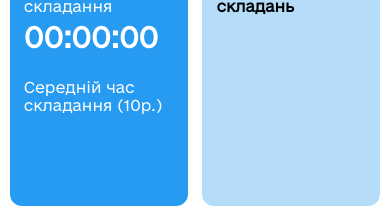
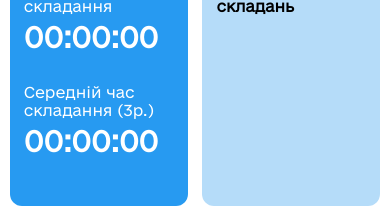
Before and after one commit to Sviatyc/quicube-mobile, a React Native app: screen / in a window 390 px wide. Shown: the part 380-588 px from the top of the page. Built offline with nearby package versions, Linux system fonts and the light colour scheme.

Commit message:
feat:Created average time of last three

```diff
--- /dev/null
+++ b/src/components/AverageTen.js
@@ -0,0 +1,77 @@
+import React from "react";
+import { View, Text } from "react-native";
+import { useAllTime } from "../zustand/zustand";
+
+function AverageTen() {
+  const { allTimes } = useAllTime();
+  let time;
+  if (allTimes.length <= 2) {
+    time = 0;
+  } else {
+    const count = Math.min(allTimes.length, 3);
+    const lastThreeTimes = allTimes.slice(-count);
+    const sum = lastThreeTimes.reduce((acc, num) => acc + num, 0);
+    time = Math.round(sum / count);
+  }
+  return (
+    <View
+      style={{
+        flexDirection: "row",
+        marginTop: 5,
+      }}
+    >
+      <Text
+        style={{
+          fontFamily: "Ukraine",
+          fontSize: 28,
+          fontWeight: 700,
+          color: "white",
+        }}
+      >
+        {String(parseInt(time / 6000) % 60).padStart(2, "0")}
+      </Text>
+      <Text
+        style={{
+          fontFamily: "Ukraine",
+          fontSize: 28,
+          fontWeight: 700,
+          color: "white",
+        }}
+      >
+        :
+      </Text>
+      <Text
+        style={{
+          fontFamily: "Ukraine",
+          fontSize: 28,
+          fontWeight: 700,
+          color: "white",
+        }}
+      >
+        {String(parseInt(time / 100) % 60).padStart(2, "0")}
+      </Text>
+      <Text
+        style={{
+          fontFamily: "Ukraine",
+          fontSize: 28,
+          fontWeight: 700,
+          color: "white",
+        }}
+      >
+        :
+      </Text>
+      <Text
+        style={{
+          fontFamily: "Ukraine",
+          fontSize: 28,
+          fontWeight: 700,
+          color: "white",
+        }}
+      >
+        {String(time % 100).padStart(2, "0")}
+      </Text>
+    </View>
+  );
+}
+
+export default AverageTen;
--- a/src/screens/Main/MainScreen.js
+++ b/src/screens/Main/MainScreen.js
@@ -17,6 +17,7 @@ import DialogButton from "react-native-dialog/lib/Button";
 import LastResult from "../../components/LastResult";
 import { useAllTime } from "../../zustand/zustand";
 import AverageTime from "../../components/AverageTime";
+import AverageTen from "../../components/AverageTen";
 function MainScreen() {
   const [DialogVisible, setDialogVisible] = useState(false);
   const { clearAllTime } = useAllTime();
@@ -56,8 +57,9 @@ function MainScreen() {
             </Text>
             <AverageTime />
             <Text style={styles.left_side_text_two}>
-              Середній час складання (10р.)
+              Середній час складання (3р.)
             </Text>
+            <AverageTen />
           </View>
           <View style={styles.right_side}>
             <Text style={styles.right_side_text}>Час останніх складань</Text>
@@ -175,7 +177,7 @@ const styles = StyleSheet.create({
     fontSize: 15,
     fontFamily: "Ukraine",
     color: "white",
-    marginTop: 25,
+    marginTop: 30,
   },
   right_side_text: {
     fontSize: 15,
```
